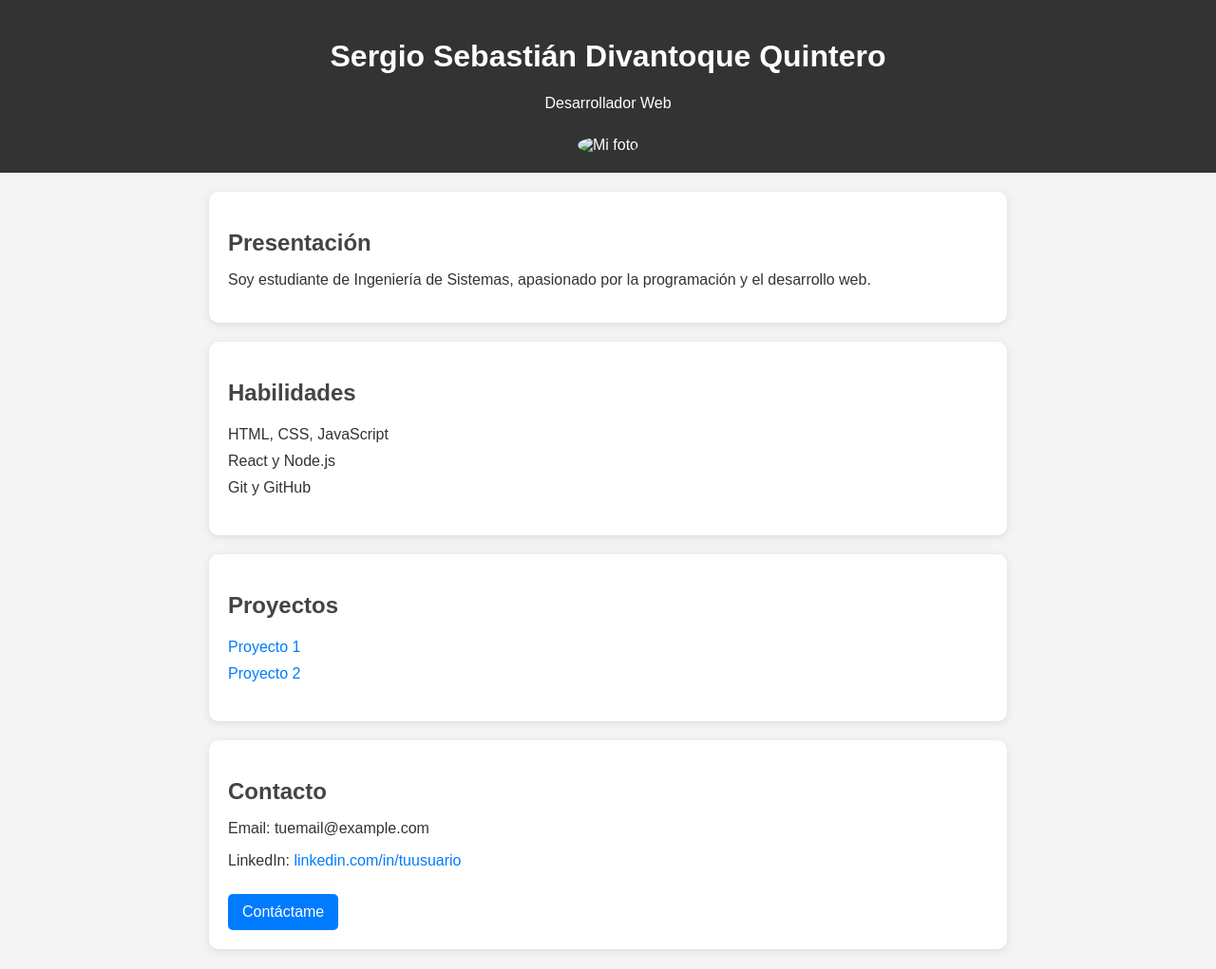
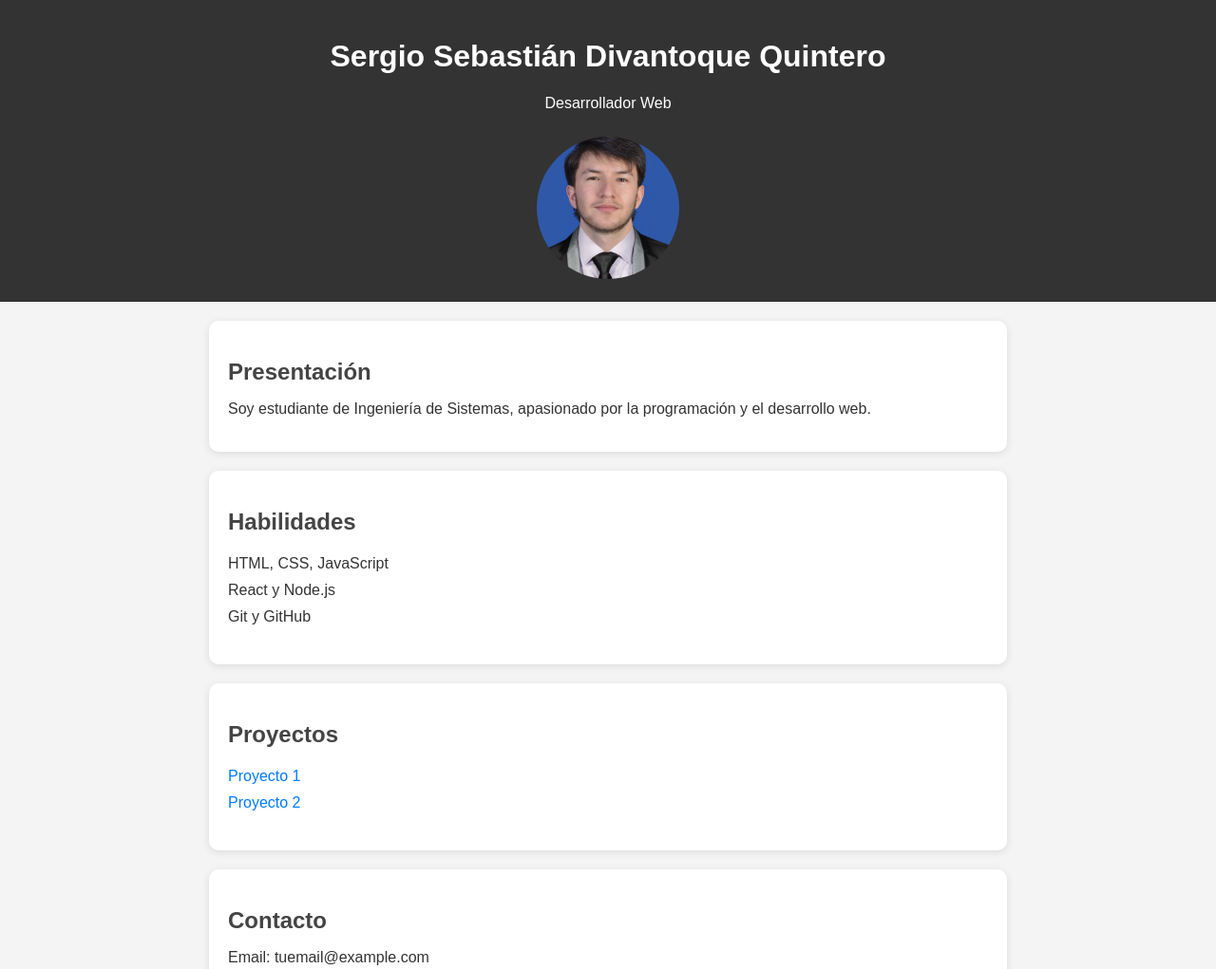
Before and after one commit to divanchoo/mi-proyecto, a plain HTML site: page informacion/sergio.html in a window 1280 px wide. Shown: the top 1021 px of the page at 95% size. Drawn offline with Linux system fonts and the light colour scheme.

Commit message:
Agrego foto del portafolio

```diff
--- a/informacion/sergio.html
+++ b/informacion/sergio.html
@@ -21,7 +21,7 @@
         img {
             width: 150px;
             height: 150px;
-            border-radius: 50%;
+            border-radius: 60%;
             margin-top: 10px;
             object-fit: cover;
         }
@@ -69,7 +69,7 @@
     <header>
         <h1>Sergio Sebastián Divantoque Quintero</h1>
         <p>Desarrollador Web</p>
-        <img src="foto.jpg" alt="Mi foto">
+        <img src="Foto.jpg" alt="Mi foto">
     </header>
 
     <section>
```
Also changed, not shown: informacion/Foto.jpg (added).
